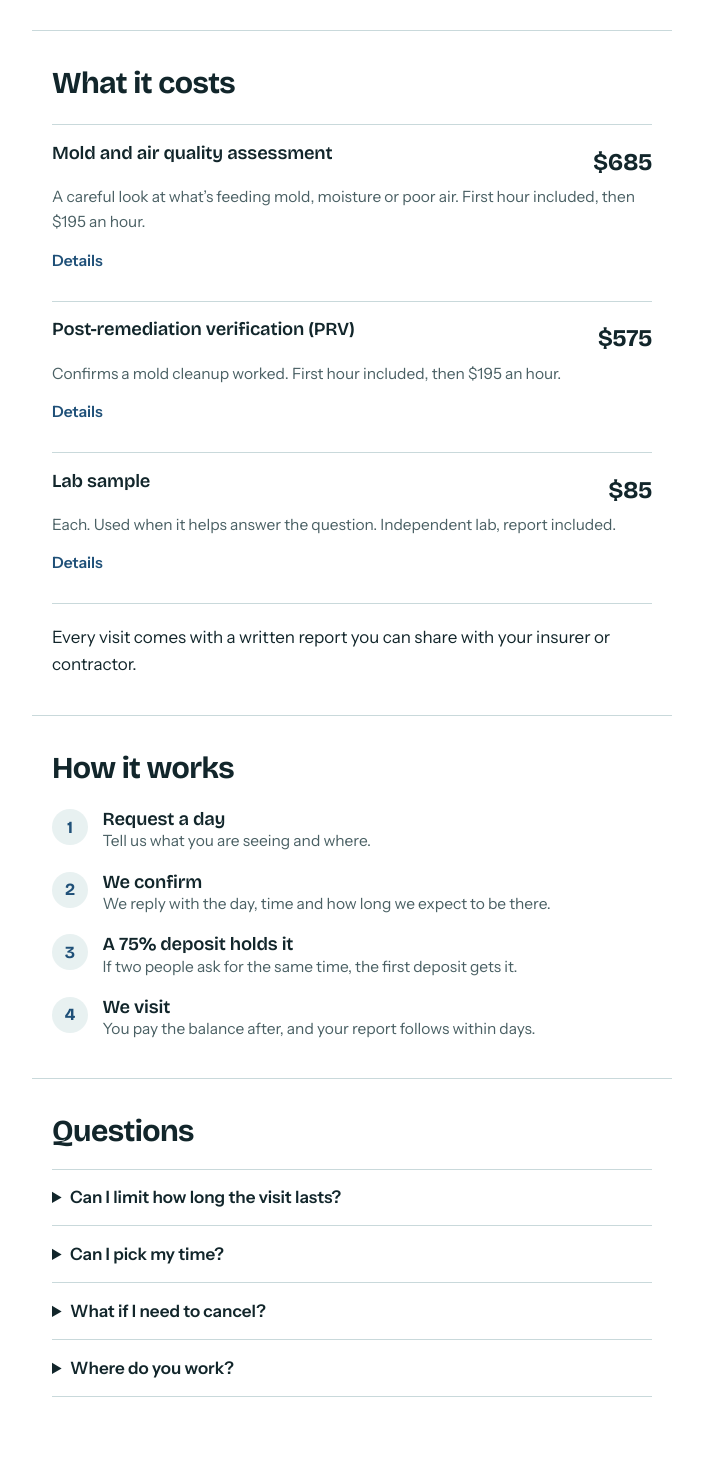
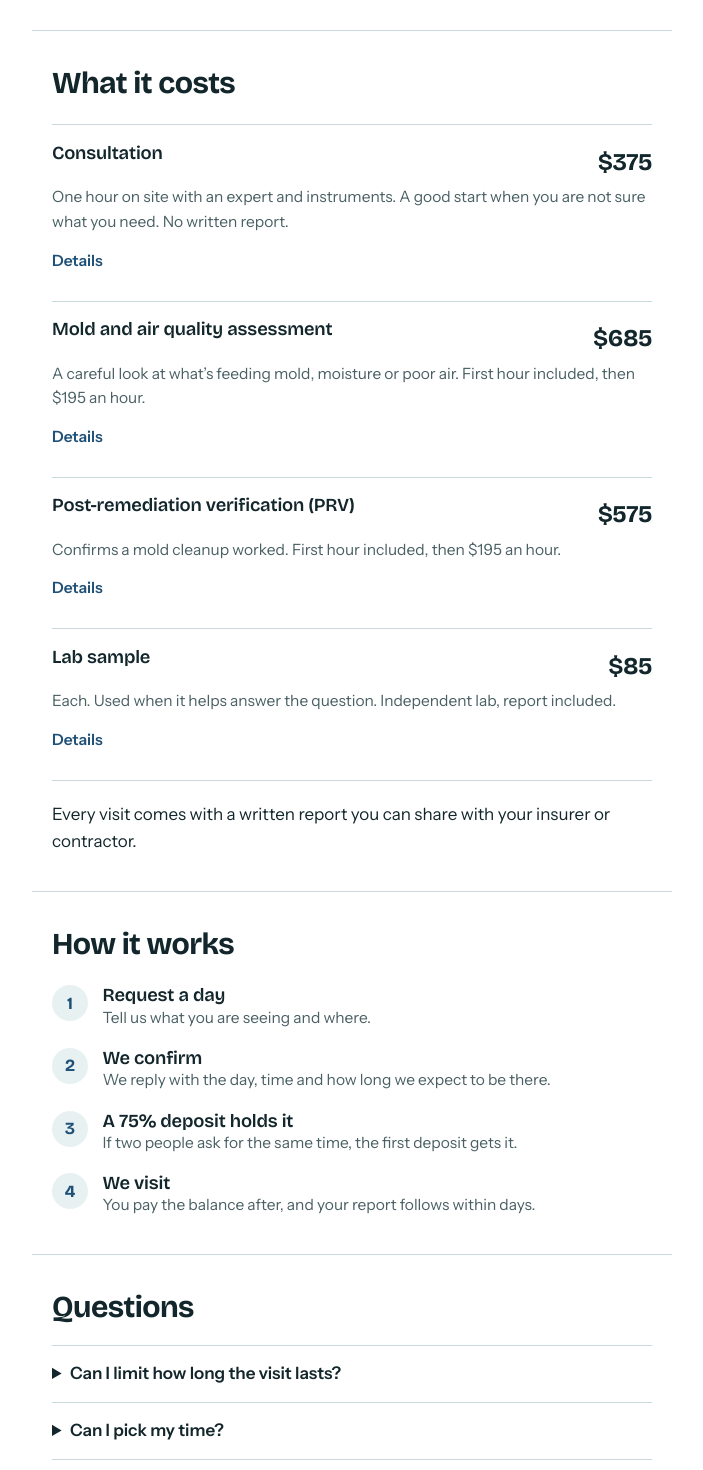
Before and after one commit to coastalairassessments-hash/CAA-Portal, a Next.js app: page / in a window 1280 px wide. Shown: the part 1120-2590 px from the top of the page, without its empty margins (288-991 px from the left). Built offline with nearby package versions, Linux system fonts and the light colour scheme.

Commit message:
Add $375 Consultation service (migration 0008); mention rescheduling in FAQ
Co-Authored-By: Claude Sonnet 5.5 <noreply@anthropic.com>
Claude-Session: https://claude.ai/code/session_019b1zuwoNRnxneULmt6QRZu

```diff
--- a/app/page.tsx
+++ b/app/page.tsx
@@ -63,6 +63,22 @@ export default function Home() {
         <section className="wrap section" aria-labelledby="price-heading">
           <h2 id="price-heading">What it costs</h2>
           <ul className="price-list">
+            <li>
+              <h3>Consultation</h3>
+              <span className="price">$375</span>
+              <p className="blurb">
+                One hour on site with an expert and instruments. A good start when you are not sure
+                what you need. No written report.
+              </p>
+              <details className="detail">
+                <summary>Details</summary>
+                <p>
+                  A one-hour walkthrough with expert instruments, so we can see the building, take
+                  preliminary readings and talk through what the evidence suggests. We then advise
+                  on next steps and scope. Time after the first hour is $195 an hour.
+                </p>
+              </details>
+            </li>
             <li>
               <h3>Mold and air quality assessment</h3>
               <span className="price">$685</span>
@@ -183,10 +199,10 @@ export default function Home() {
               </p>
             </details>
             <details>
-              <summary>What if I need to cancel?</summary>
+              <summary>What if I need to cancel or reschedule?</summary>
               <p>
                 Cancel more than 24 hours before your visit and your deposit is refunded in full.
-                Within 24 hours it is not. The details are in our{" "}
+                You can also reschedule at no charge. Within 24 hours the deposit is not refunded. The details are in our{" "}
                 <Link href="/policy">booking policy</Link>.
               </p>
             </details>
--- a/app/request/RequestFlow.tsx
+++ b/app/request/RequestFlow.tsx
@@ -10,6 +10,7 @@ const ISSUES = [
   { value: "water_damage", label: "Water damage", hint: "A leak, flood or storm intrusion" },
   { value: "post_remediation", label: "Post-remediation verification (PRV)", hint: "Confirm a mold cleanup worked" },
   { value: "air_quality", label: "Air quality concern", hint: "Allergies, odors or general testing" },
+  { value: "consultation", label: "Consultation", hint: "One hour on site, no written report" },
   { value: "other", label: "Something else", hint: "You can explain in the notes" },
 ];
 
--- a/lib/labels.ts
+++ b/lib/labels.ts
@@ -4,6 +4,7 @@ const ISSUE_LABELS: Record<string, string> = {
   water_damage: "Water damage",
   post_remediation: "Post-remediation verification (PRV)",
   air_quality: "Air quality concern",
+  consultation: "Consultation (one-hour walkthrough)",
   other: "Other",
 };
 
--- a/lib/pricing.ts
+++ b/lib/pricing.ts
@@ -2,7 +2,9 @@
 export const DEPOSIT_RATE = 0.75;
 
 export function firstHourCents(issue: string): number {
-  return issue === "post_remediation" ? 57500 : 68500;
+  if (issue === "post_remediation") return 57500;
+  if (issue === "consultation") return 37500;
+  return 68500;
 }
 
 export const depositCents = (issue: string): number =>
--- a/lib/request.ts
+++ b/lib/request.ts
@@ -12,6 +12,7 @@ export const ISSUES = [
   "water_damage",
   "post_remediation",
   "air_quality",
+  "consultation",
   "other",
 ] as const;
 
```
Also changed, not shown: 2 other files (tests, documents, lock files or other folders).
